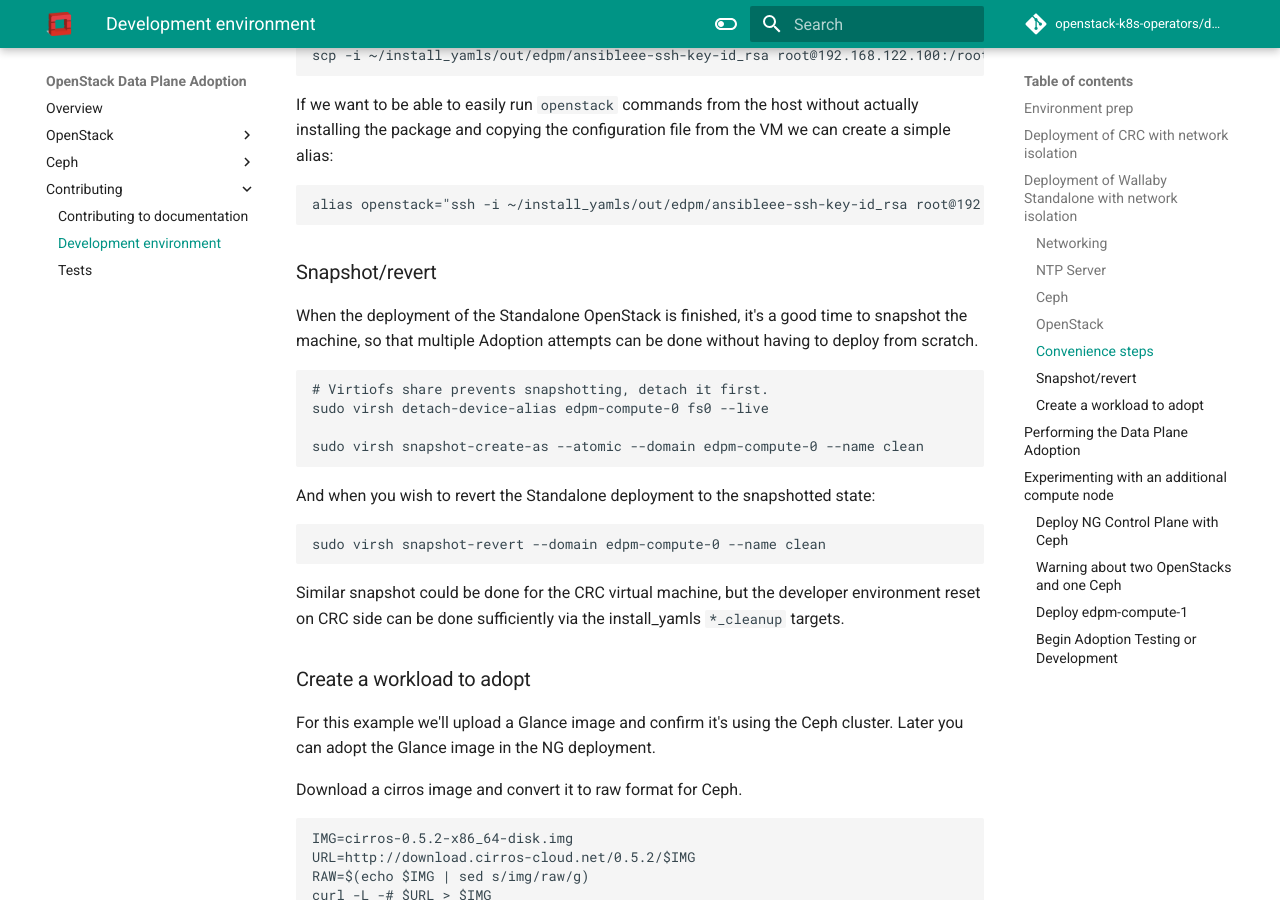
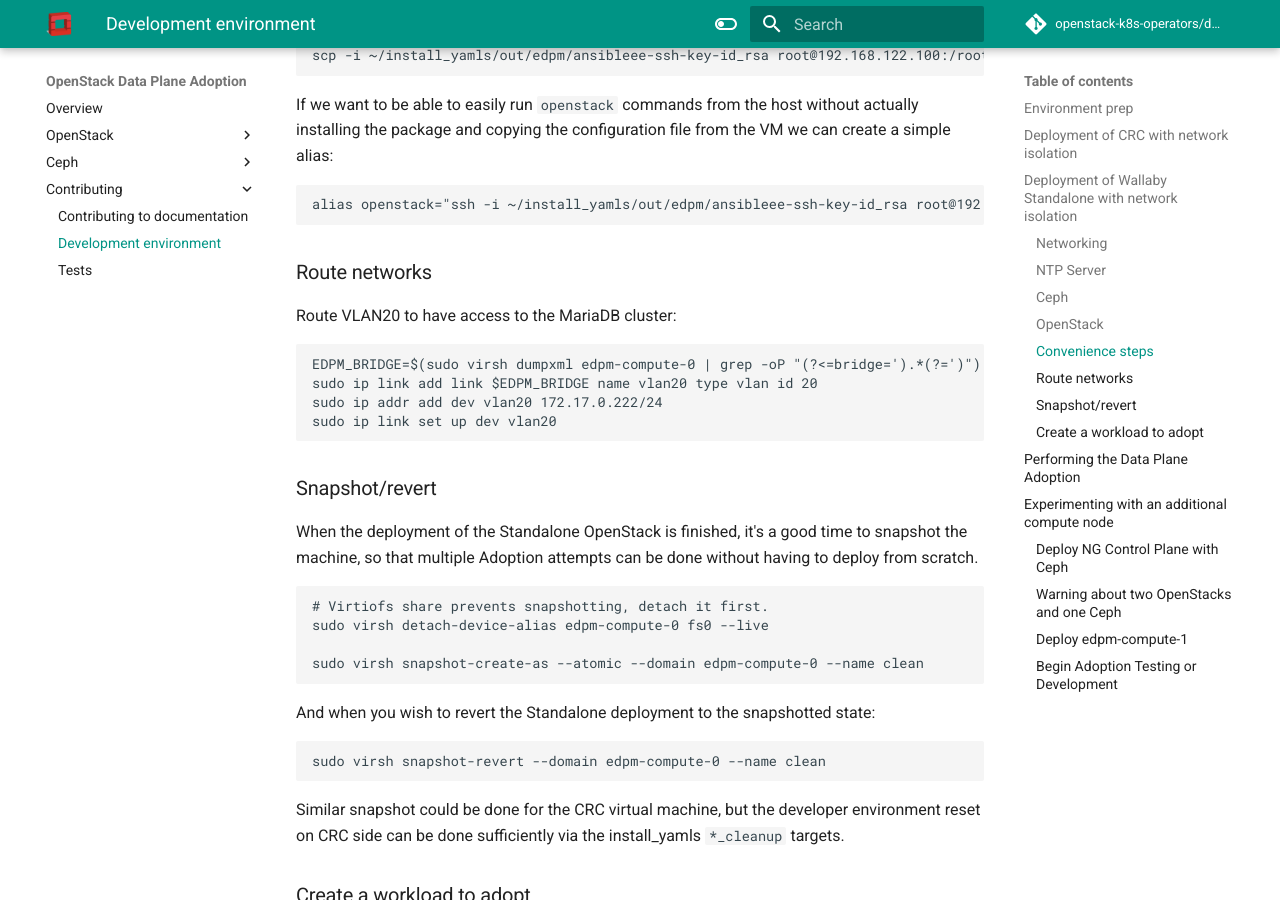
Before and after one commit to openstack-k8s-operators/data-plane-adoption, an MkDocs documentation site: the page built from docs/contributing/development_environment.md, in a window 1280 px wide and 900 px high, scrolled down 7823 px. Built offline with MkDocs 1.6.1 and Material for MkDocs 9.7.7, drawn with Linux system fonts in a browser that asks for light colours; comment, search, counter and statistics services are not loaded; the version menu is left out.

Commit message:
Dev Env: Route mariadb VLAN
The adoption process requires that the DB is accessible from the host
where we run the commands, but this is not done in the development
environment process.

This patch adds the commands necessary to route the traffic and be able
to run the `mysql` commands as the adoption procedure indicates.

````diff
--- a/docs/contributing/development_environment.md
+++ b/docs/contributing/development_environment.md
@@ -409,6 +409,17 @@
 alias openstack="ssh -i ~/install_yamls/out/edpm/ansibleee-ssh-key-id_rsa root@192.168.122.100 OS_CLOUD=standalone openstack"
 ```
 
+### Route networks
+
+Route VLAN20 to have access to the MariaDB cluster:
+
+```
+EDPM_BRIDGE=$(sudo virsh dumpxml edpm-compute-0 | grep -oP "(?<=bridge=').*(?=')")
+sudo ip link add link $EDPM_BRIDGE name vlan20 type vlan id 20
+sudo ip addr add dev vlan20 172.17.0.222/24
+sudo ip link set up dev vlan20
+```
+
 ### Snapshot/revert
 
 When the deployment of the Standalone OpenStack is finished, it's a
````
